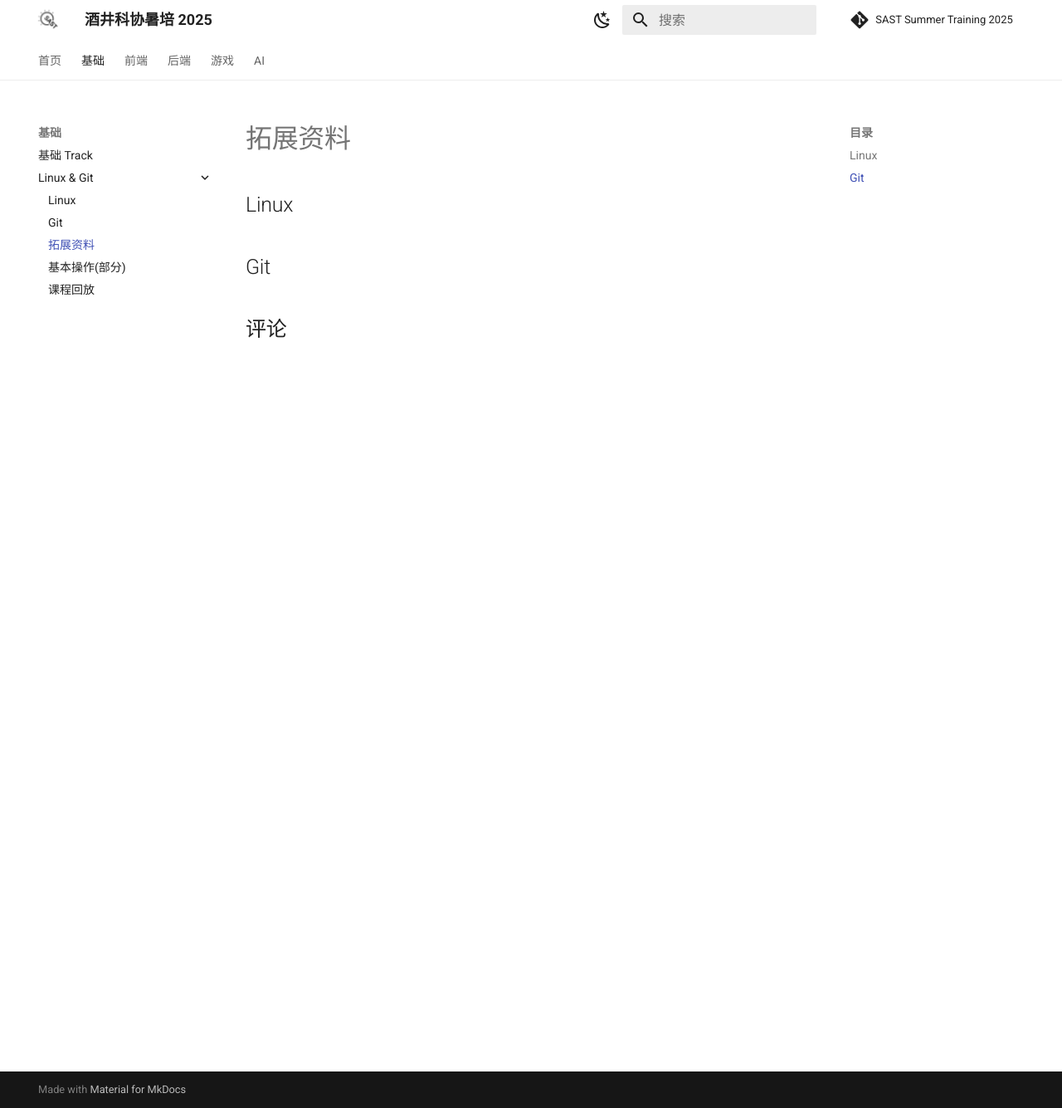
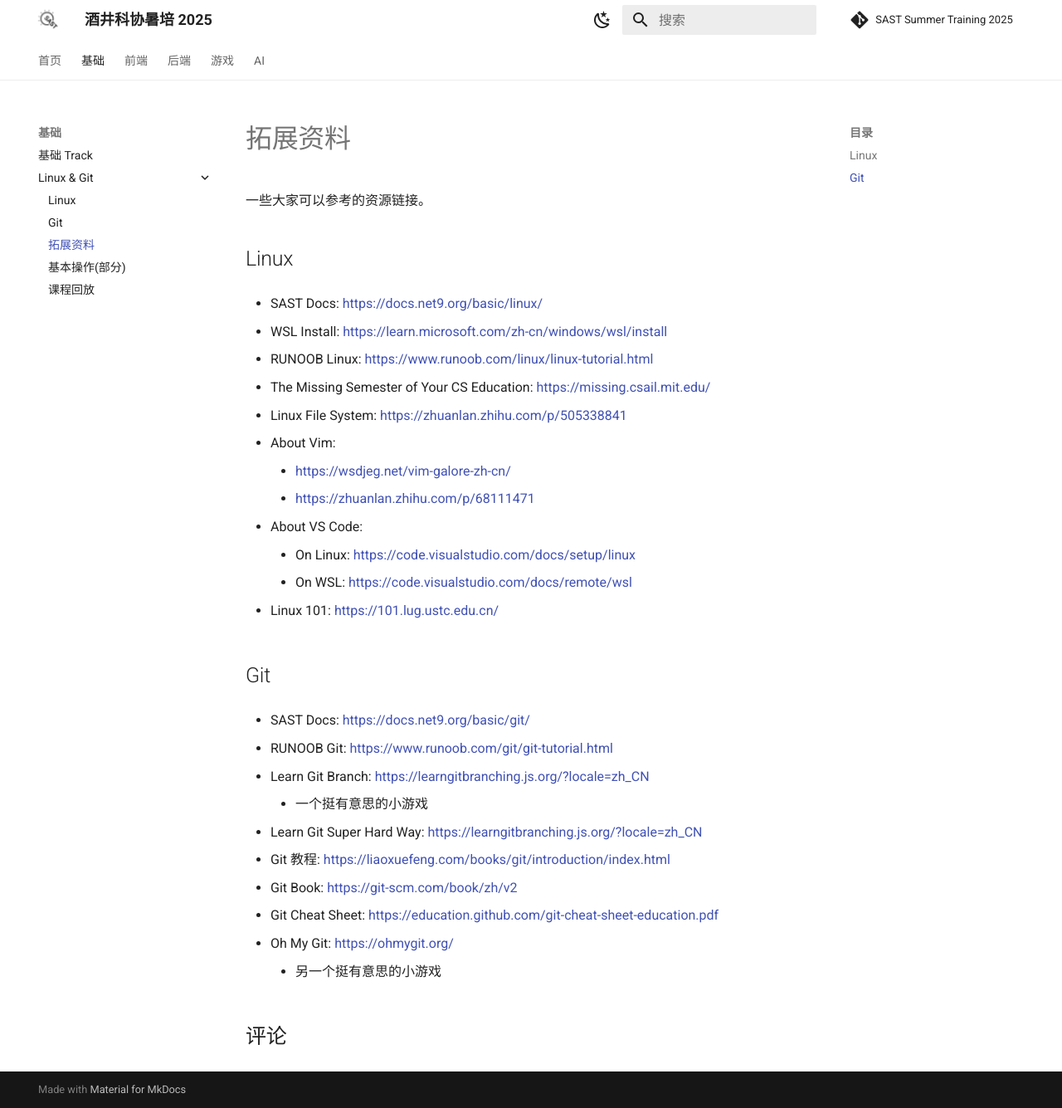
Before and after one commit to sast-summer-training-2025/sast-summer-training-2025.github.io, an MkDocs documentation site: the page built from docs/basic/linux&git/Extend.md, in a window 1280 px wide and 1335 px high. Shown: the whole window at 83% size. Built offline with MkDocs 1.6.1 and Material for MkDocs 9.7.7, drawn with Linux system fonts in a browser that asks for light colours; comment, search, counter and statistics services are not loaded.

Commit message:
feat: add extensions for linux&git

```diff
--- a/docs/basic/linux&git/Extend.md
+++ b/docs/basic/linux&git/Extend.md
@@ -1,7 +1,45 @@
 # 拓展资料
+
+一些大家可以参考的资源链接。
 
 ## Linux
 
+- SAST Docs: https://docs.net9.org/basic/linux/
 
+- WSL Install: https://learn.microsoft.com/zh-cn/windows/wsl/install
+
+- RUNOOB Linux: https://www.runoob.com/linux/linux-tutorial.html
+
+- The Missing Semester of Your CS Education: https://missing.csail.mit.edu/
+
+- Linux File System: https://zhuanlan.zhihu.com/p/505338841
+
+- About Vim:
+    - https://wsdjeg.net/vim-galore-zh-cn/
+    - https://zhuanlan.zhihu.com/p/68111471
+
+- About VS Code:
+    - On Linux: https://code.visualstudio.com/docs/setup/linux
+    - On WSL: https://code.visualstudio.com/docs/remote/wsl
+
+- Linux 101: https://101.lug.ustc.edu.cn/
 
 ## Git
+
+- SAST Docs: https://docs.net9.org/basic/git/
+
+- RUNOOB Git: https://www.runoob.com/git/git-tutorial.html
+
+- Learn Git Branch: https://learngitbranching.js.org/?locale=zh_CN
+    - 一个挺有意思的小游戏
+
+- Learn Git Super Hard Way: https://learngitbranching.js.org/?locale=zh_CN
+
+- Git 教程: https://liaoxuefeng.com/books/git/introduction/index.html
+
+- Git Book: https://git-scm.com/book/zh/v2
+
+- Git Cheat Sheet: https://education.github.com/git-cheat-sheet-education.pdf
+
+- Oh My Git: https://ohmygit.org/
+    - 另一个挺有意思的小游戏
```
